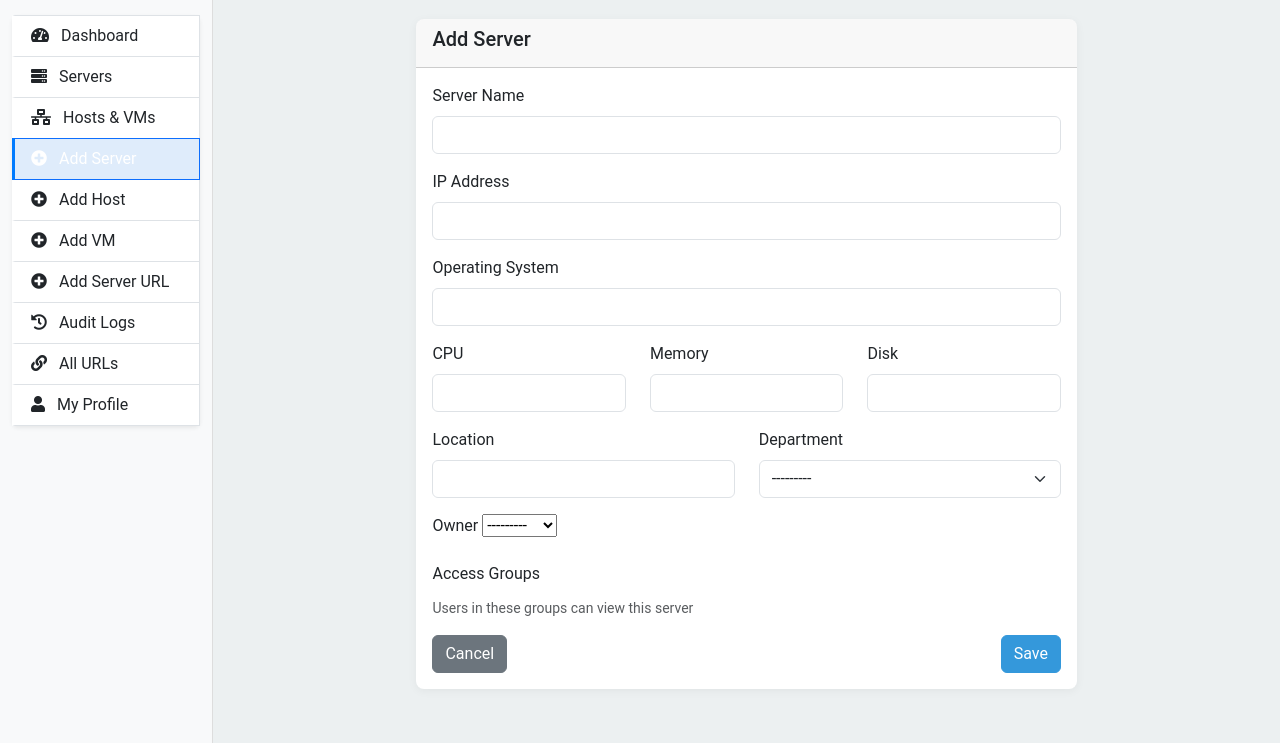
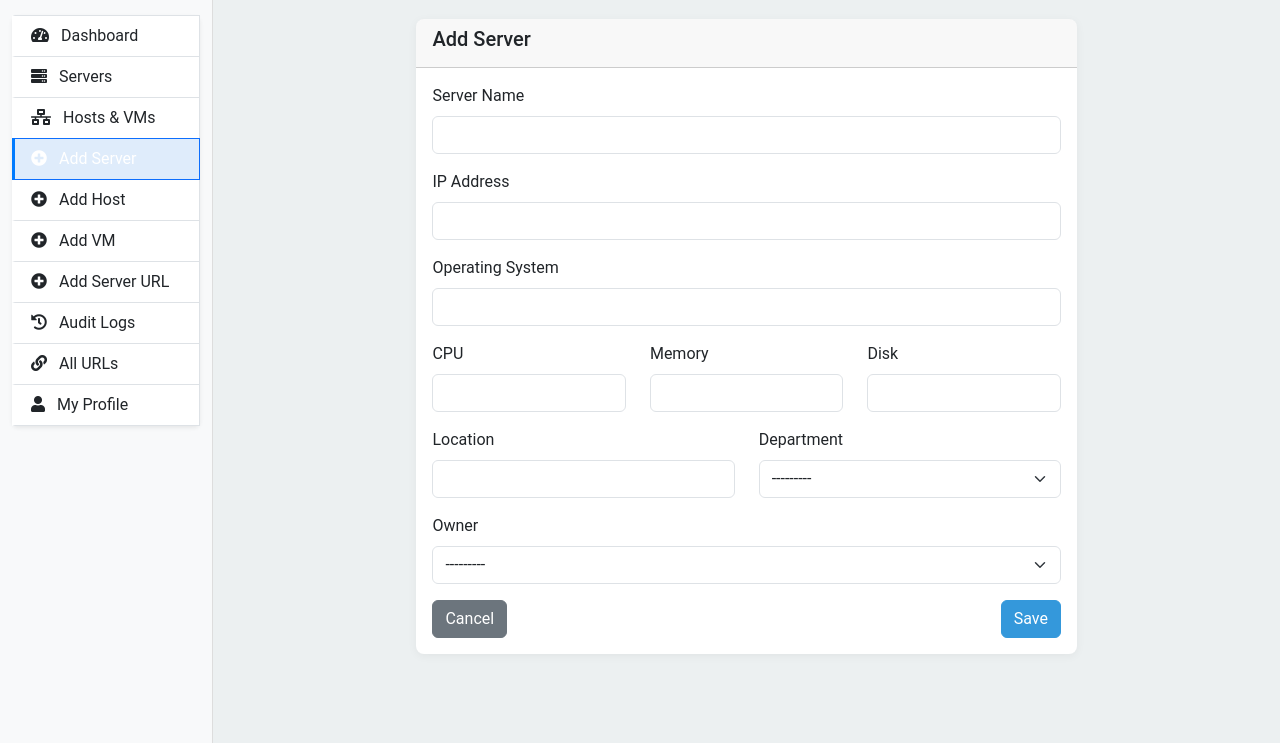
Before and after one commit to jksonar/server_mgmt, a Django app: page /servers/add/ in a window 1280 px wide. Shown: the part 57-800 px from the top of the page. Run offline with Django 5.2, Linux system fonts and the light colour scheme; the visitor is signed in with stand-in values (Sample User, id 1); data comes from the database, SQL or seed files in the repository; parts of the project's set-up code (start-up, migrations or seed data) failed here and were passed over.

Commit message:
server add form updated

```diff
--- a/core/views.py
+++ b/core/views.py
@@ -310,33 +310,7 @@ class ServiceDetailView(RoleBasedAccessMixin, DetailView):
     allowed_roles = ['admin', 'manager', 'viewer']  # All roles can view service details
 
 
-# ➕ Add Service
-class ServiceCreateView(RoleBasedAccessMixin, CreateView):
-    model = Service
-    fields = ['name', 'port', 'server', 'status']
-    template_name = "servers/service_form.html"
-    success_url = reverse_lazy('core:server-list')
-    allowed_roles = ['admin', 'manager']  # Only Admin and Manager can create services
 
-    def get_form(self, form_class=None):
-        form = super().get_form(form_class)
-        user = self.request.user
-        # Limit server choices to user's accessible servers unless admin or superuser
-        if not (user.is_superuser or user.is_admin()):
-            form.fields['server'].queryset = Server.objects.filter(
-                department__in=user.departments.all()
-            ).distinct()
-        return form
-
-    def form_valid(self, form):
-        user = self.request.user
-
-        # Double-check server access permission unless admin or superuser
-        if not (user.is_superuser or user.is_admin()):
-            if form.instance.server.department not in user.departments.all():
-                form.add_error('server', 'You can only add services to servers in your departments')
-                return self.form_invalid(form)
-        return super().form_valid(form)
 
 
 class HyperLinkCreateView(RoleBasedAccessMixin, CreateView):
--- a/templates/servers/server_form.html
+++ b/templates/servers/server_form.html
@@ -76,14 +76,14 @@
                         <div class="mb-3">
                             <label for="id_owner" class="form-label">Owner</label>
                             {{ form.owner.errors }}
-                            {{ form.owner }}
-                        </div>
-
-                        <div class="mb-3">
-                            <label for="id_groups" class="form-label">Access Groups</label>
-                            {{ form.groups.errors }}
-                            {{ form.groups }}
-                            <div class="form-text">Users in these groups can view this server</div>
+                            <select name="owner" id="id_owner" class="form-select {% if form.owner.errors %}is-invalid{% endif %}">
+                                <option value="" {% if not form.owner.value %}selected{% endif %}>---------</option>
+                                {% for user in form.owner.field.queryset %}
+                                    <option value="{{ user.id }}" {% if form.owner.value|stringformat:'i' == user.id|stringformat:'i' %}selected{% endif %}>
+                                        {{ user }}
+                                    </option>
+                                {% endfor %}
+                            </select>
                         </div>
 
                         <div class="d-flex justify-content-between">
```
